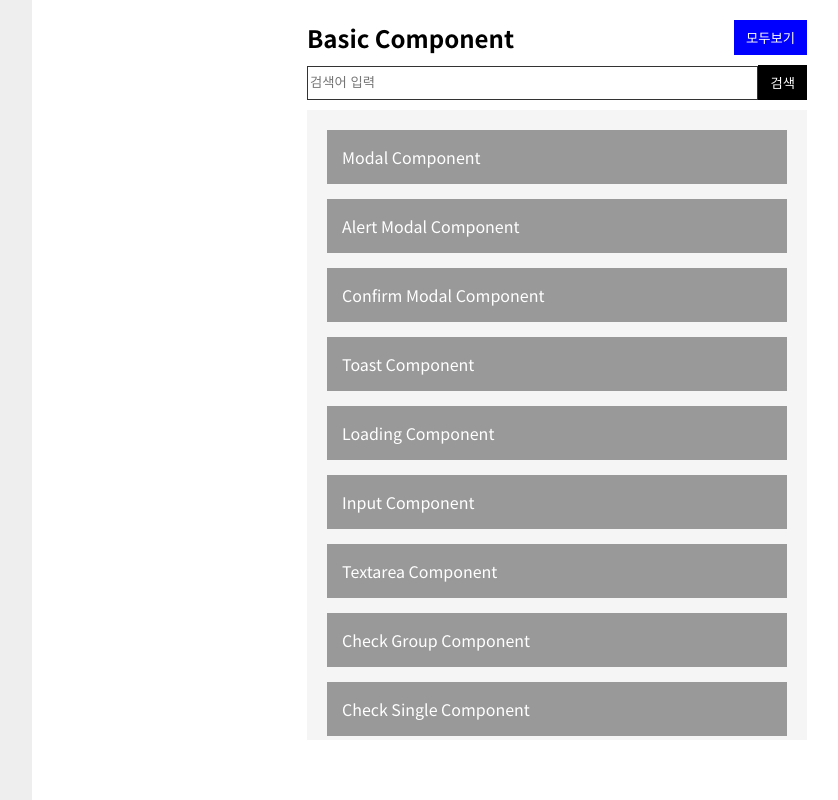
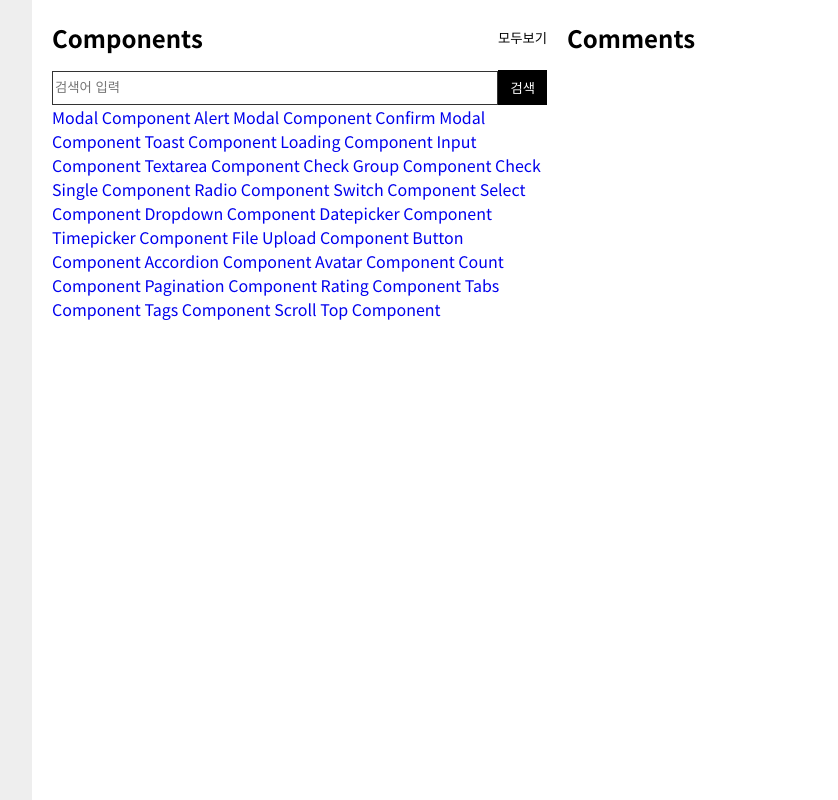
Before and after one commit to wknowpark797/vue2-basic-custom, a Vue app in the folder vue2-basic-custom/: page /main in a window 1280 px wide. Shown: the whole page, without its empty margins (198-1036 px from the left). Built offline with nearby package versions, Linux system fonts and the light colour scheme.

Commit message:
Main 페이지 레이아웃 수정

```diff
--- a/vue2-basic-custom/src/views/MainComp.vue
+++ b/vue2-basic-custom/src/views/MainComp.vue
@@ -5,24 +5,20 @@
 <template>
     <div class="main-wrap">
 
-        <!-- Title Wrap -->
+        <!-- Components -->
+        <div class="group-box">
             <div class="title-wrap">
-            <h2>Basic Component</h2>
-            <ButtonComp :color="'blue'"
+                <h2>Components</h2>
+                <ButtonComp :color="'black'"
+                            :textButton="true"
                             @click="$router.push('/dev/document')">
                     모두보기
                 </ButtonComp>
             </div>
 
             <!-- Search Wrap -->
-        <div class="search-wrap">
-            <div class="input-wrap">
-                <InputComp :placeholder="'검색어 입력'" />
-            </div>
-            <ButtonComp>
-                검색
-            </ButtonComp>
-        </div>
+            <SearchComp v-model="searchValue"
+                        @search="onSearch" />
 
             <!-- Component List -->
             <div class="component-wrap">
@@ -31,6 +27,14 @@
                             :to="`/detail/${item.seq}`">
                     {{ item.name }}
                 </router-link>
+            </div>
+        </div>
+
+        <!-- Comments -->
+        <div class="group-box">
+            <div class="title-wrap">
+                <h2>Comments</h2>
+            </div>
         </div>
 
     </div>
@@ -41,6 +45,7 @@
         name: 'MainComp',
         data() {
             return {
+                searchValue: '',
                 listComp: [
                     { seq: 1, name: 'Modal Component' },
                     { seq: 2, name: 'Alert Modal Component' },
@@ -74,50 +79,27 @@
 
         },
         methods: {
-
+            onSearch() {
+                alert(`${this.searchValue} 검색`);
+            }
         }
     }
 </script>
 
 <style lang="scss" scoped>
     .main-wrap {
-        max-width: 500px;
-        margin: 0 auto;
+        display: flex;
+        .group-box {
+            flex: 1;
+            &:not(:first-child) {
+                margin-left: 20px;
+            }
+        }
         .title-wrap {
             display: flex;
             align-items: center;
             justify-content: space-between;
-            h2 {
-                margin: 0;
-            }
-        }
-        .search-wrap {
-            display: flex;
-            align-items: center;
-            margin: 10px 0;
-            .input-wrap {
-                flex: 1;
-            }
-        }
-        .component-wrap {
-            max-height: calc(100vh - 170px);
-            background: #f5f5f5;
-            padding: 20px;
-            box-sizing: border-box;
-            overflow: auto;
-            > a {
-                display: block;
-                background: #999;
-                padding: 15px;
-                color: #fff;
-                text-decoration: none;
-                &:hover {
-                    background: #555;
-                }
-                &:not(:first-child) {
-                    margin-top: 15px;
-                }
-            }
+            margin-bottom: 15px;
         }
     }
 </style>
```
Lines whose indentation alone changed are shown as unchanged.
